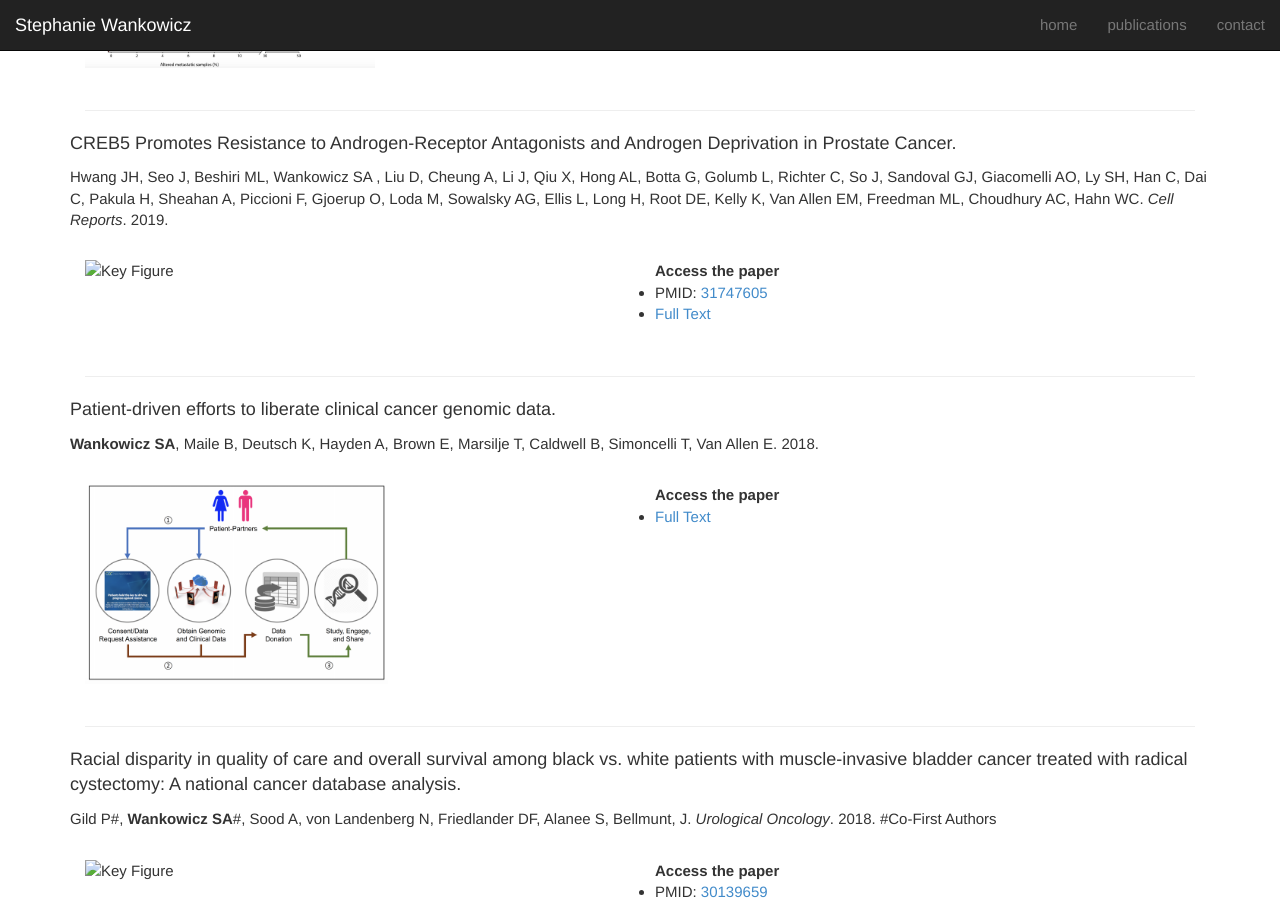
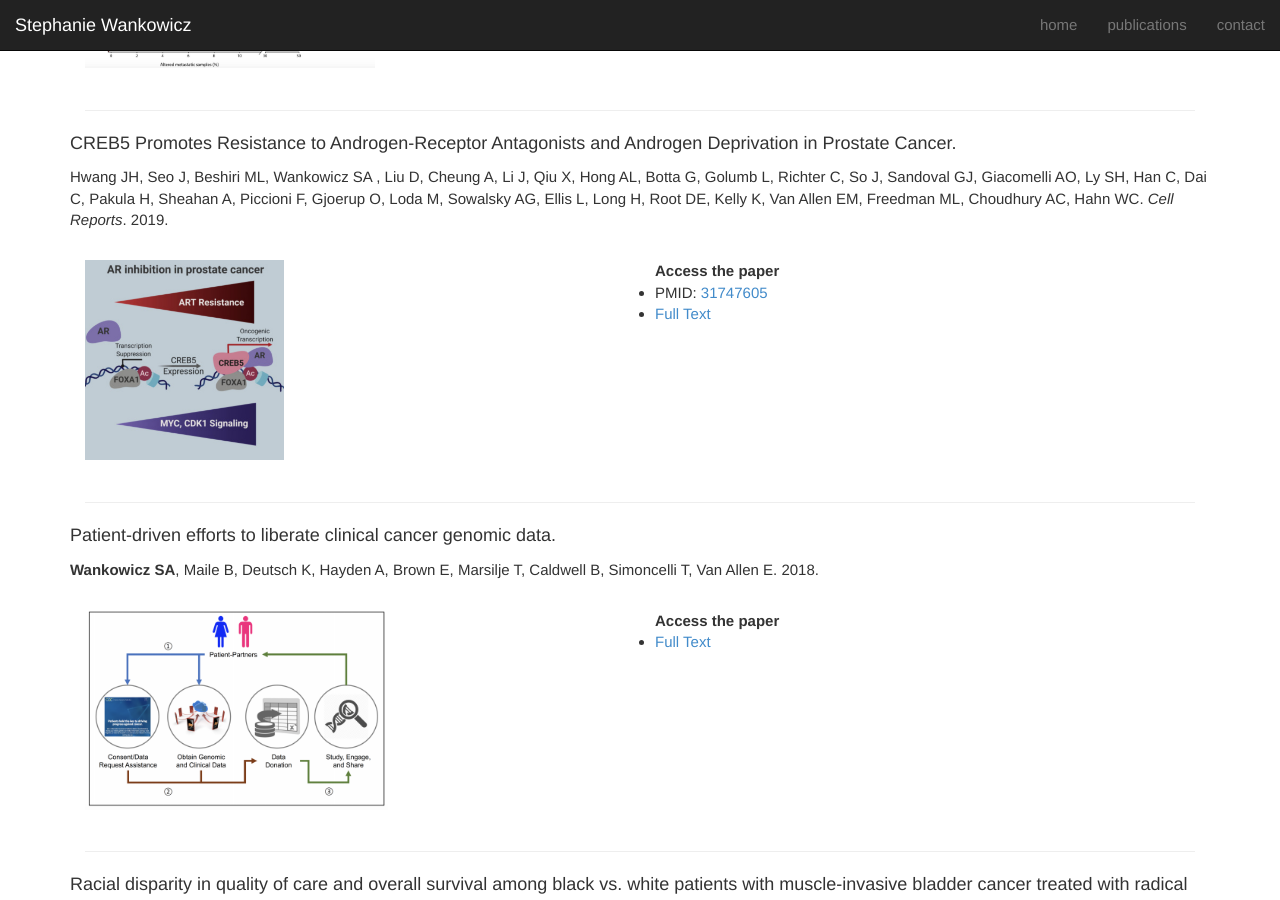
Before and after one commit to stephaniewankowicz/stephaniewankowicz.github.io, a Jekyll site: the page built from publications/index.html, in a window 1280 px wide and 900 px high, scrolled down 2152 px. Built offline with Jekyll 4.4.1, drawn with Linux system fonts in a browser that asks for light colours; nearby versions of some CDN libraries; library files that are not in the unit come from our copies.

Commit message:
show image!

```diff
--- a/_data/publications.yml
+++ b/_data/publications.yml
@@ -63,7 +63,7 @@
 - title: "CREB5 Promotes Resistance to Androgen-Receptor Antagonists and Androgen Deprivation in Prostate Cancer."
   citation: "Hwang JH, Seo J, Beshiri ML, Wankowicz SA , Liu D, Cheung A, Li J, Qiu X, Hong AL, Botta G, Golumb L, Richter C, So J, Sandoval GJ, Giacomelli AO, Ly SH, Han C, Dai C, Pakula H, Sheahan A, Piccioni F, Gjoerup O, Loda M, Sowalsky AG, Ellis L, Long H, Root DE, Kelly K, Van Allen EM, Freedman ML, Choudhury AC, Hahn WC. *Cell Reports*. 2019."
   date: '2018-01-01'
-  #image: '/static/img/2019_Hwang.png'
+  image: '/static/img/2019_Hwang.png'
   pmid: '31747605'
   # pmcid: ''
   # biorxiv: ''
```
